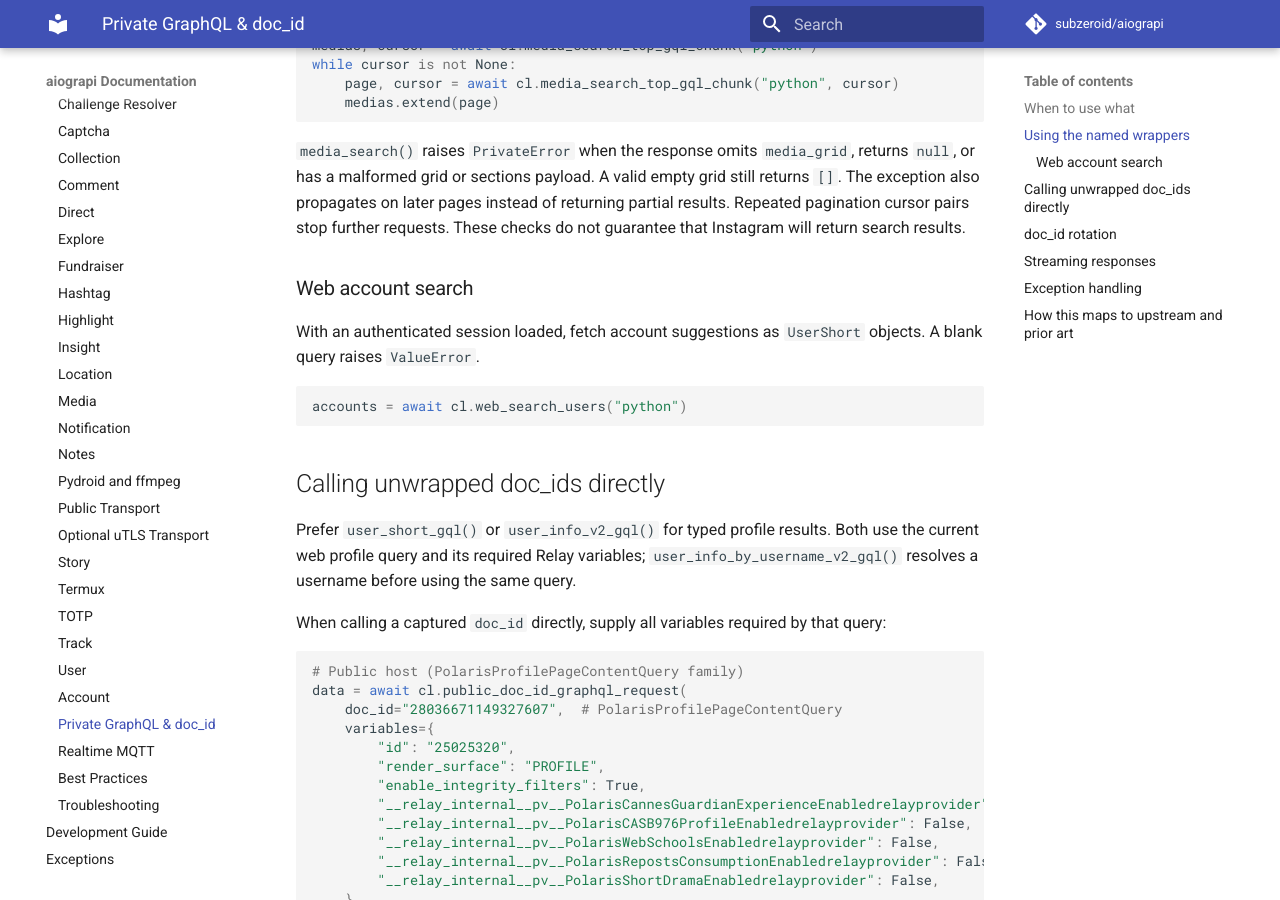
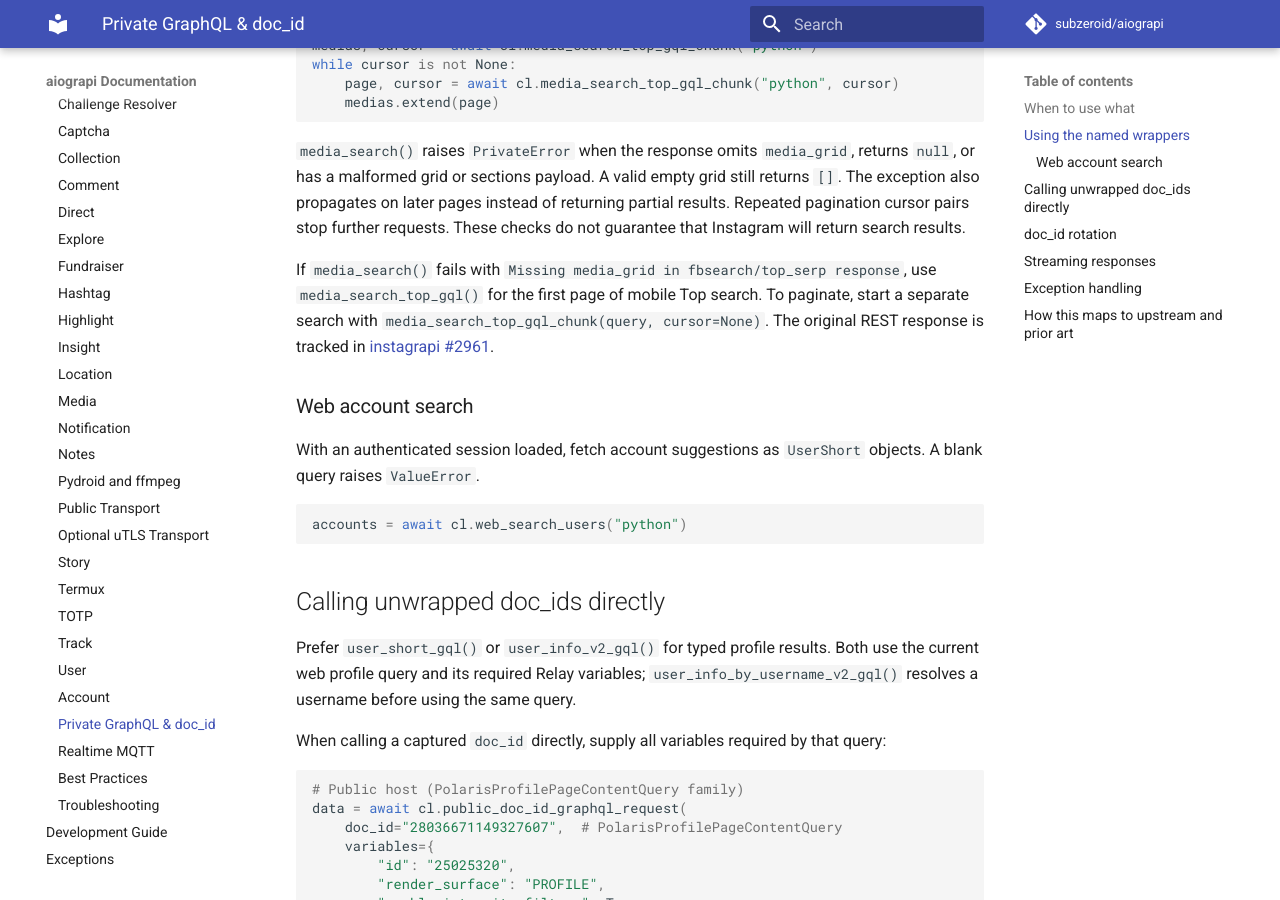
Before and after one commit to subzeroid/aiograpi, an MkDocs documentation site: the page built from docs/usage-guide/private-graphql.md, in a window 1280 px wide and 900 px high, scrolled down 4162 px. Built offline with MkDocs 1.6.1 and Material for MkDocs 9.7.7, drawn with Linux system fonts in a browser that asks for light colours; comment, search, counter and statistics services are not loaded; the version menu is left out.

Commit message:
docs: explain Top GraphQL when REST media grid is missing (#579)
Point readers to the first-page and paginated GraphQL methods when the REST response omits media_grid.

````diff
--- a/docs/usage-guide/private-graphql.md
+++ b/docs/usage-guide/private-graphql.md
@@ -124,6 +124,8 @@ while cursor is not None:
 ```
 
 `media_search()` raises `PrivateError` when the response omits `media_grid`, returns `null`, or has a malformed grid or sections payload. A valid empty grid still returns `[]`. The exception also propagates on later pages instead of returning partial results. Repeated pagination cursor pairs stop further requests. These checks do not guarantee that Instagram will return search results.
+
+If `media_search()` fails with `Missing media_grid in fbsearch/top_serp response`, use `media_search_top_gql()` for the first page of mobile Top search. To paginate, start a separate search with `media_search_top_gql_chunk(query, cursor=None)`. The original REST response is tracked in [instagrapi #2961](https://github.com/subzeroid/instagrapi/issues/2961).
 
 ### Web account search
 
````
